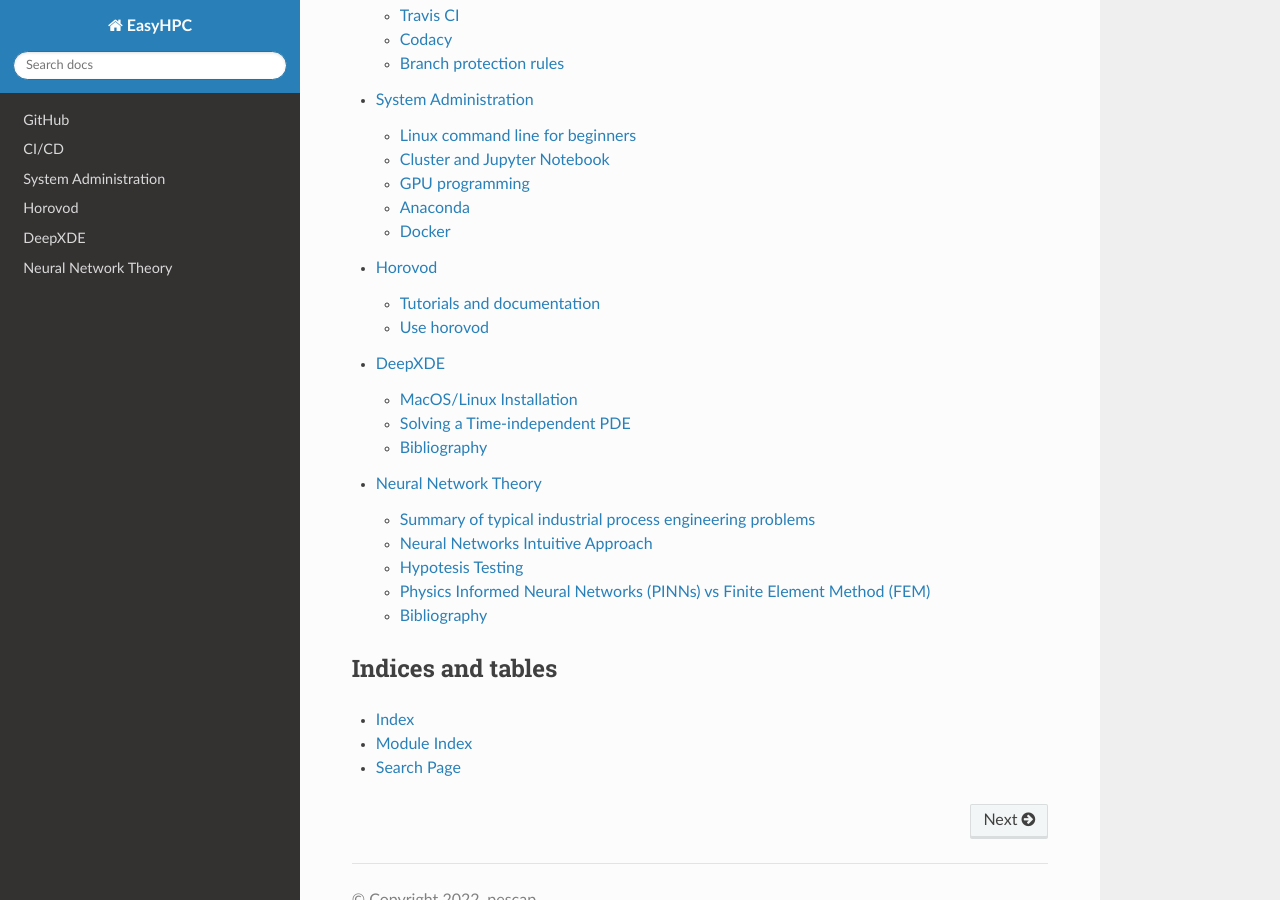
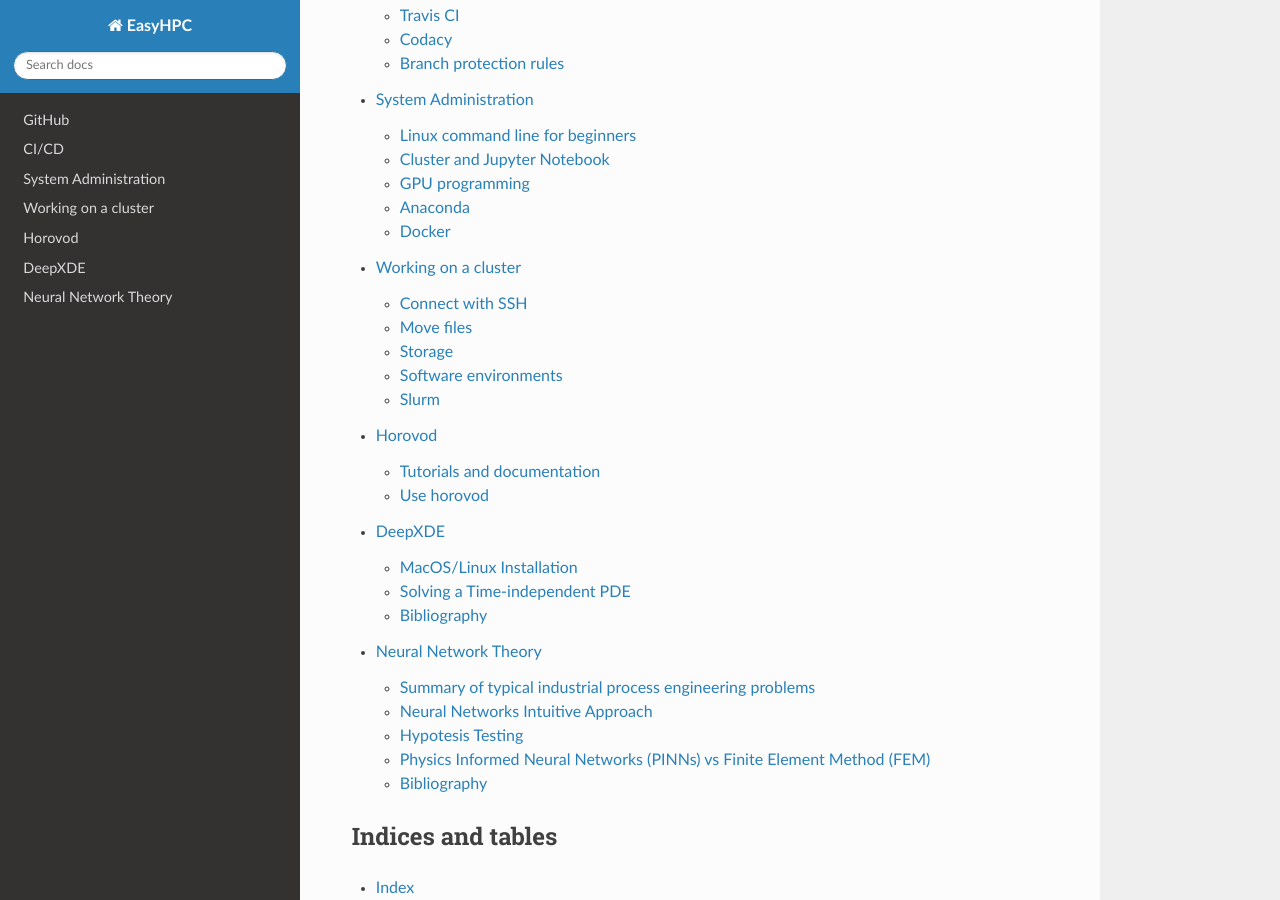
Before and after one commit to pescap/EasyHPC, a Sphinx documentation site: the page built from docs/source/index.rst, in a window 1280 px wide and 900 px high, scrolled down 536 px. Built offline with Sphinx 7.4.7 and the Read the Docs theme 3.1.0, drawn with Linux system fonts in a browser that asks for light colours; some of the changed lines change nothing that is shown.

Commit message:
Add a page on working on a cluster: SSH, storage, environments, Apptainer and Slurm

```diff
--- /dev/null
+++ b/docs/source/cluster.rst
@@ -0,0 +1,198 @@
+=====================
+Working on a cluster
+=====================
+
+A cluster is a group of machines (nodes) shared by many users. You connect to a login node, prepare your code and data there, and ask a scheduler to run your jobs on the compute nodes, which have the GPUs. Most academic clusters use the `Slurm <https://slurm.schedmd.com>`__ scheduler.
+
+The host names, partitions and paths below are placeholders. Ask the administrators of your cluster for the actual values.
+
+.. warning::
+
+    Never train on the login node. It is shared by all the users to edit files and submit jobs. Run computations through the scheduler.
+
+
+Connect with SSH
+----------------
+
+Create an SSH key and send it to the cluster, so you do not type your password at each connection::
+
+    $ ssh-keygen -t ed25519
+    $ ssh-copy-id user@login.cluster.example.org
+
+Save the connection settings in ``~/.ssh/config`` on your computer:
+
+.. code-block:: text
+
+    Host cluster
+        HostName login.cluster.example.org
+        User user
+
+    Host gpu-node
+        HostName gpu-node.internal
+        User user
+        ProxyJump cluster
+
+Now ``ssh cluster`` connects to the login node, and ``ssh gpu-node`` reaches a node that is only visible from inside the cluster, through the login node.
+
+
+Keep a session alive with tmux
+******************************
+
+A program started in an SSH session stops when the connection drops. ``tmux`` keeps a session running on the server:
+
+::
+
+    $ tmux new -s work          # Start a session called work
+    $ tmux attach -t work       # Reconnect to it later
+    $ tmux ls                   # List your sessions
+
+Inside tmux, press ``Ctrl-b`` then ``d`` to detach and leave it running.
+
+
+Move files
+----------
+
+``rsync`` copies only what changed, and can resume an interrupted transfer::
+
+    $ rsync -avP my_project/ cluster:my_project/
+    $ rsync -avP cluster:my_project/results/ results/
+
+The trailing ``/`` matters: ``my_project/`` copies the content of the directory, ``my_project`` copies the directory itself. ``scp`` works for single files::
+
+    $ scp data.csv cluster:
+
+
+Storage
+-------
+
+Clusters usually have several file systems:
+
+- The home directory is small, has a quota and is often backed up. Keep your code and configuration there.
+- A scratch or work directory is large and fast, but is not backed up and may be cleaned periodically. Keep datasets, checkpoints and results there.
+- Each compute node may have a local disk (often ``/tmp``), which is the fastest storage but is erased at the end of the job.
+
+Check your usage before you hit the quota::
+
+    $ df -h ~              # Free space on the file system of your home
+    $ du -sh ~/* | sort -h # Size of each directory in your home
+
+Caches of Python packages and datasets fill the home directory quickly. Point them to the scratch directory, for example::
+
+    $ export PIP_CACHE_DIR=/scratch/user/.cache/pip
+    $ export HF_HOME=/scratch/user/.cache/huggingface
+
+
+Software environments
+---------------------
+
+Many clusters provide software through environment modules::
+
+    $ module avail              # List the available software
+    $ module load cuda          # Load a module
+    $ module list               # Show the loaded modules
+
+For Python packages, create an environment of your own, with conda (see :doc:`sysadmin`) or with ``venv``::
+
+    $ python -m venv ~/envs/my_env
+    $ source ~/envs/my_env/bin/activate
+    $ pip install torch numpy
+
+
+Containers with Apptainer
+*************************
+
+Clusters rarely allow Docker, because it needs administrator rights. `Apptainer <https://apptainer.org/docs/user/latest/>`__ (formerly Singularity) runs the same images as a regular user. Convert a Docker image into an Apptainer image, then run a command inside it with access to the GPUs (``--nv``)::
+
+    $ apptainer pull deepxde.sif docker://pescapil/deepxde:latest
+    $ apptainer exec --nv deepxde.sif python my_script.py
+
+Your home directory and the current directory are available inside the container.
+
+
+Slurm
+-----
+
+Look at the cluster and the queue
+*********************************
+
+::
+
+    $ sinfo                     # Partitions (groups of nodes) and their state
+    $ squeue -u $USER           # Your pending and running jobs
+    $ scancel JOBID             # Cancel a job
+    $ sacct -j JOBID            # State, duration and exit code of a finished job
+
+
+Interactive jobs
+****************
+
+To test your code on a compute node, ask for an interactive shell with one GPU for one hour::
+
+    $ srun --partition=gpu --gres=gpu:1 --cpus-per-task=4 --mem=16G --time=01:00:00 --pty bash
+
+When the job starts, your prompt moves to the compute node. Type ``exit`` to release it.
+
+
+Batch jobs
+**********
+
+For long runs, write a job script, for example ``train.sh``:
+
+.. code-block:: bash
+
+    #!/bin/bash
+    #SBATCH --job-name=train
+    #SBATCH --partition=gpu
+    #SBATCH --gres=gpu:1
+    #SBATCH --cpus-per-task=4
+    #SBATCH --mem=16G
+    #SBATCH --time=12:00:00
+    #SBATCH --output=%x-%j.out
+
+    source ~/envs/my_env/bin/activate
+    nvidia-smi
+    python train.py --epochs 100
+
+The ``#SBATCH`` lines are read by Slurm and request the resources. ``%x`` and ``%j`` in the output file name are replaced by the job name and the job identifier. Submit the script and follow its output::
+
+    $ sbatch train.sh
+    $ tail -f train-123456.out
+
+Ask for the resources you need and a realistic time limit. Smaller jobs start sooner, and a job that exceeds its ``--time`` is stopped.
+
+
+Job arrays
+**********
+
+To run the same script with many parameters, for example 10 random seeds, use a job array:
+
+.. code-block:: bash
+
+    #!/bin/bash
+    #SBATCH --job-name=seeds
+    #SBATCH --partition=gpu
+    #SBATCH --gres=gpu:1
+    #SBATCH --time=02:00:00
+    #SBATCH --array=0-9
+    #SBATCH --output=%x-%A_%a.out
+
+    source ~/envs/my_env/bin/activate
+    python train.py --seed $SLURM_ARRAY_TASK_ID
+
+Slurm starts 10 jobs, each with a different value of ``SLURM_ARRAY_TASK_ID``. In the output file name, ``%A`` is the identifier of the array and ``%a`` the index of the task.
+
+
+Jupyter on a compute node
+*************************
+
+Start an interactive job, note the name of the node it runs on (for example ``gpu-node``) and start Jupyter there::
+
+    $ jupyter lab --no-browser --port 8888
+
+From your computer, forward the port through the login node::
+
+    $ ssh -L 8888:localhost:8888 -J cluster user@gpu-node
+
+and open the URL printed by Jupyter in your browser.
+
+The `Slurm documentation <https://slurm.schedmd.com/quickstart.html>`__ describes all the commands and options.
--- a/docs/source/index.rst
+++ b/docs/source/index.rst
@@ -22,6 +22,7 @@
   github
   cicd
   sysadmin
+  cluster
   horovod
   deepxde
   nn
```
